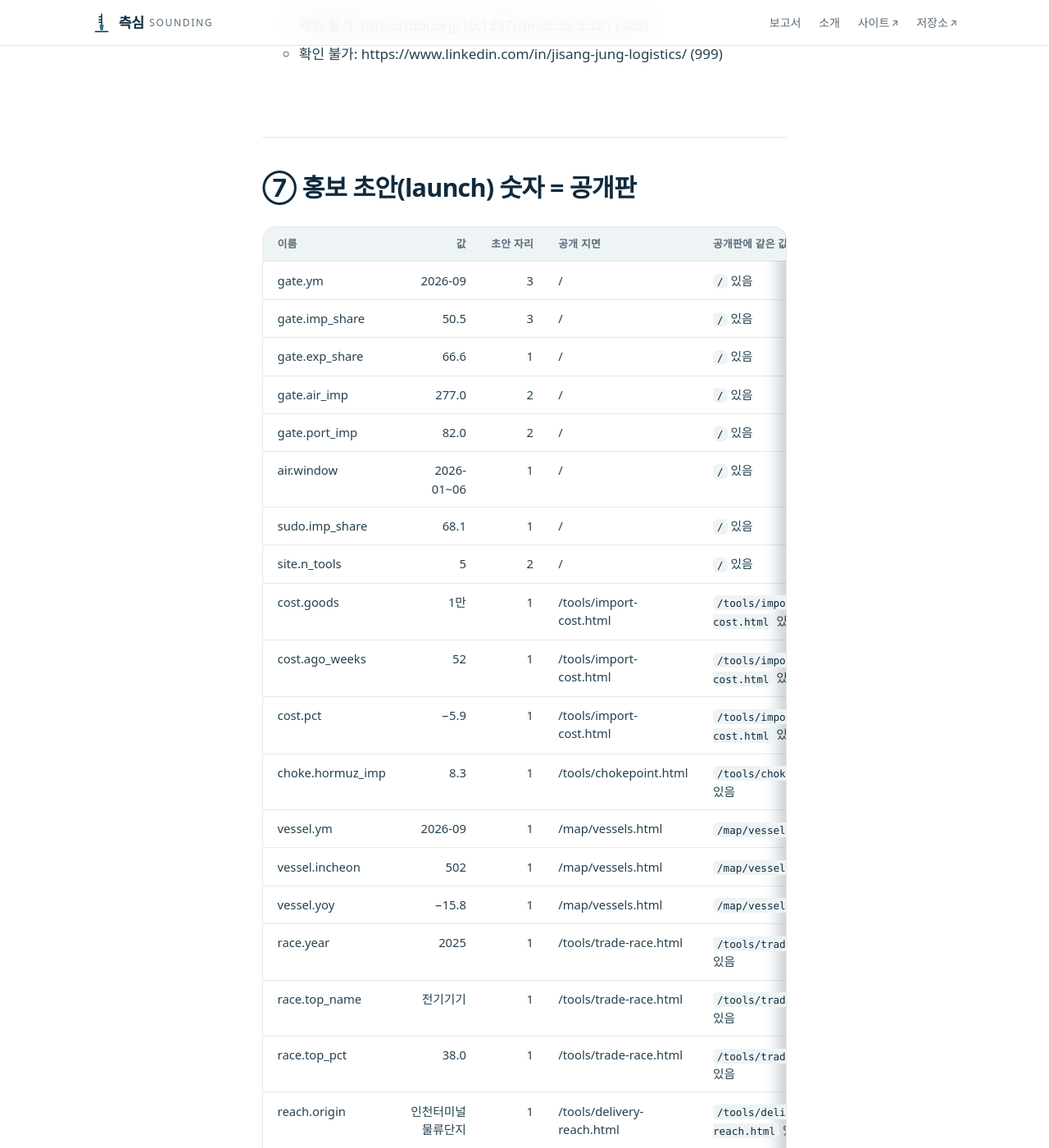
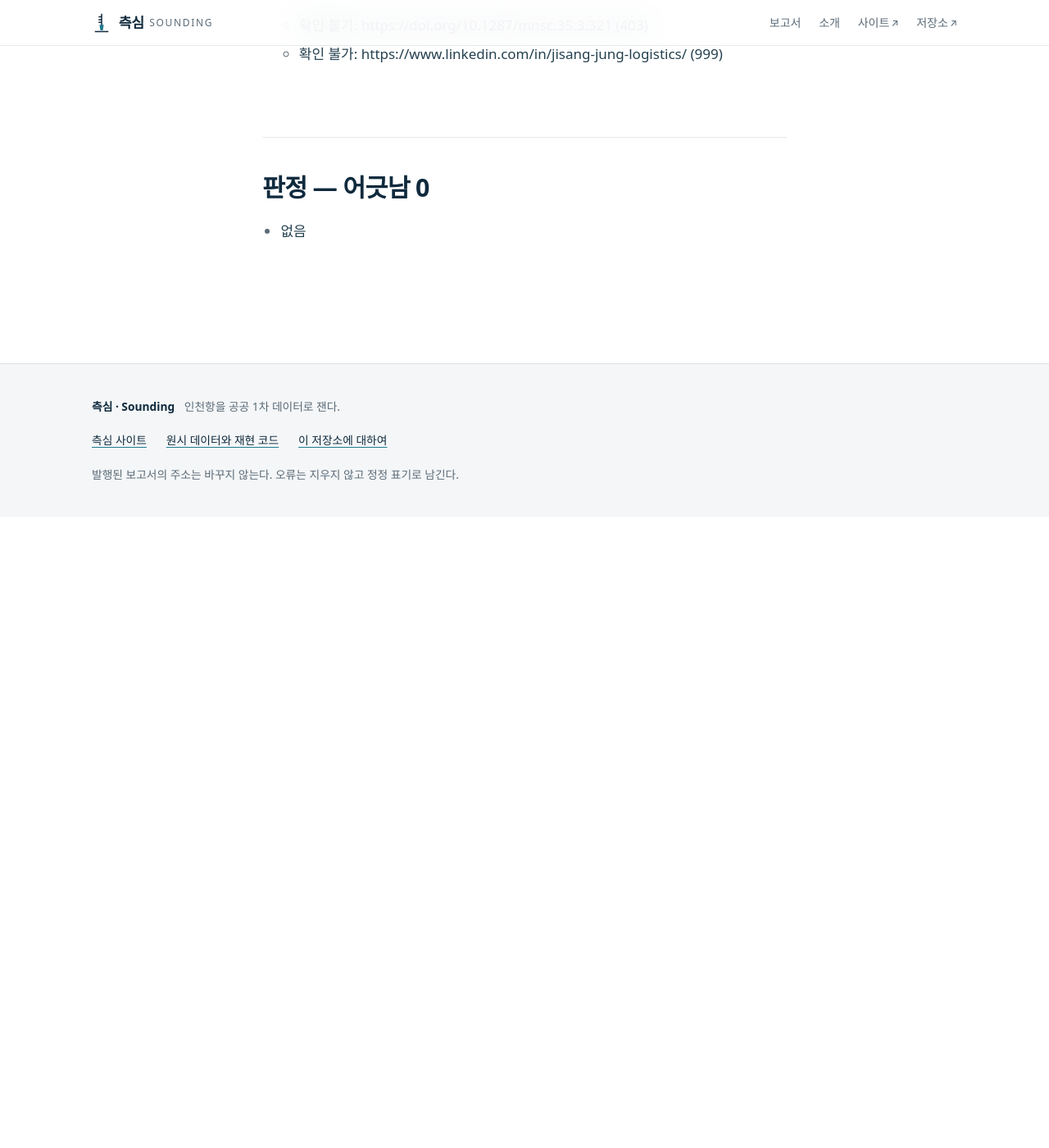
Before and after one commit to jisangj03-dev/incheon-port-analysis, a Jekyll site: the page built from docs/실물점검.md, in a window 1280 px wide and 1400 px high, scrolled down 3359 px. Shown: the whole window at 82% size. Built offline with Jekyll 4.4.1, drawn with Linux system fonts in a browser that asks for light colours; some web fonts are replaced; our own code applies the rules of GitHub Pages for plain Markdown files; after the commit the page ends 3989 px from its top, so only the background shows below that; some of the changed text lies outside the part shown.

Commit message:
Revert "실물 점검 결과 — live-check 워크플로"
This reverts commit 82f6135cdeaa7acbe29d341608f58642ad1282ea.

```diff
--- a/docs/실물점검.md
+++ b/docs/실물점검.md
@@ -67,53 +67,6 @@
   - 확인 불가: https://doi.org/10.1287/mnsc.35.3.321 (403)
   - 확인 불가: https://www.linkedin.com/in/jisang-jung-logistics/ (999)
 
-## ⑦ 홍보 초안(launch) 숫자 = 공개판
-
-| 이름 | 값 | 초안 자리 | 공개 지면 | 공개판에 같은 값 |
-|---|---|---|---|---|
-| gate.ym | 2026-09 | 3 | / | `/` 있음 |
-| gate.imp_share | 50.5 | 3 | / | `/` 있음 |
-| gate.exp_share | 66.6 | 1 | / | `/` 있음 |
-| gate.air_imp | 277.0 | 2 | / | `/` 있음 |
-| gate.port_imp | 82.0 | 2 | / | `/` 있음 |
-| air.window | 2026-01~06 | 1 | / | `/` 있음 |
-| sudo.imp_share | 68.1 | 1 | / | `/` 있음 |
-| site.n_tools | 5 | 2 | / | `/` 있음 |
-| cost.goods | 1만 | 1 | /tools/import-cost.html | `/tools/import-cost.html` 있음 |
-| cost.ago_weeks | 52 | 1 | /tools/import-cost.html | `/tools/import-cost.html` 있음 |
-| cost.pct | −5.9 | 1 | /tools/import-cost.html | `/tools/import-cost.html` 있음 |
-| choke.hormuz_imp | 8.3 | 1 | /tools/chokepoint.html | `/tools/chokepoint.html` 있음 |
-| vessel.ym | 2026-09 | 1 | /map/vessels.html | `/map/vessels.html` 있음 |
-| vessel.incheon | 502 | 1 | /map/vessels.html | `/map/vessels.html` 있음 |
-| vessel.yoy | −15.8 | 1 | /map/vessels.html | `/map/vessels.html` 있음 |
-| race.year | 2025 | 1 | /tools/trade-race.html | `/tools/trade-race.html` 있음 |
-| race.top_name | 전기기기 | 1 | /tools/trade-race.html | `/tools/trade-race.html` 있음 |
-| race.top_pct | 38.0 | 1 | /tools/trade-race.html | `/tools/trade-race.html` 있음 |
-| reach.origin | 인천터미널 물류단지 | 1 | /tools/delivery-reach.html | `/tools/delivery-reach.html` 있음 |
-| reach.seoul_car | 51 | 1 | /tools/delivery-reach.html | `/tools/delivery-reach.html` 있음 |
-| reach.slot | 낮 | 1 | /tools/delivery-reach.html | `/tools/delivery-reach.html` 있음 |
-| reach.slot_at | 14:00 | 1 | /tools/delivery-reach.html | `/tools/delivery-reach.html` 있음 |
-| site.n_sims | 2 | 1 | / | `/` 있음 |
-
-- 초안 숫자 자리 30개 · 이름 23개 · 공개판 불일치 0
-
-## ⑧ 띠 그림 = 등시선 지면
-
-- 홈 원문 실명 등장: **0회** · 띠 설명 「승용차·평일 … 출발」: 있음 · 「화물차·」: 없음
-- 등시선 지면 첫 문장: 「인천터미널 물류단지에서 승용차로 출발하면 서울시청까지 51분(낮 시간대 · 평일 14:00 출발 기준), 표에 든 수도권 도시 18곳 가운데 1시간 안 9곳 · …」 → 서울시청 **51분** · 승용차
-- 띠 그림 `delivery-reach.jpg` 찍힌 장면: 인천터미널 물류단지 · 승용 · 낮 · 서울시청 **51분** → **같다**
-- 띠 그림 `delivery-reach-m.jpg` 찍힌 장면: 인천터미널 물류단지 · 승용 · 낮 · 서울시청 **51분** → **같다**
-- 공개판 띠 그림 `docs/live-shots/toolshot-delivery-reach.jpg`
-- 공개판 띠 그림 `docs/live-shots/toolshot-delivery-reach-m.jpg`
-- `docs/live-shots/delivery-reach-map-560.png` (실물 지면 지도)
-- `docs/live-shots/home--1520x730.png`
-- `docs/live-shots/home--390x844.png`
-
-## ⑨ 홈 유통 줄 = 파생 파일
-
-- 기준: KOSIS(수도권 대형소매점 · 전국 온라인쇼핑) · 공개판 줄: 「href="#ax-retail" data-astro-cid-ydleei73> 유통 수도권 대형소매점 3.9 조 원 수도권 대형소매점 판매액 2026-08 · 전년비 +3.0% 서울·인천·경기 대형소매점(백화점·대형마트) 판매액 2026-08 · 작년 같은 달 +3.0% · 전국 온라인쇼」
-- 찾을 값 5 · 빠진 값 0
-
 ## 판정 — 어긋남 0
 
 - 없음
```
Also changed, not shown: other parts of docs/실물점검.md (+1 -1 lines), docs/live-shots/delivery-reach-map-560.png (deleted), docs/live-shots/home--1520x730.png (deleted), docs/live-shots/home--390x844.png (deleted), docs/live-shots/toolshot-delivery-reach-m.jpg (deleted), docs/live-shots/toolshot-delivery-reach.jpg (deleted).
